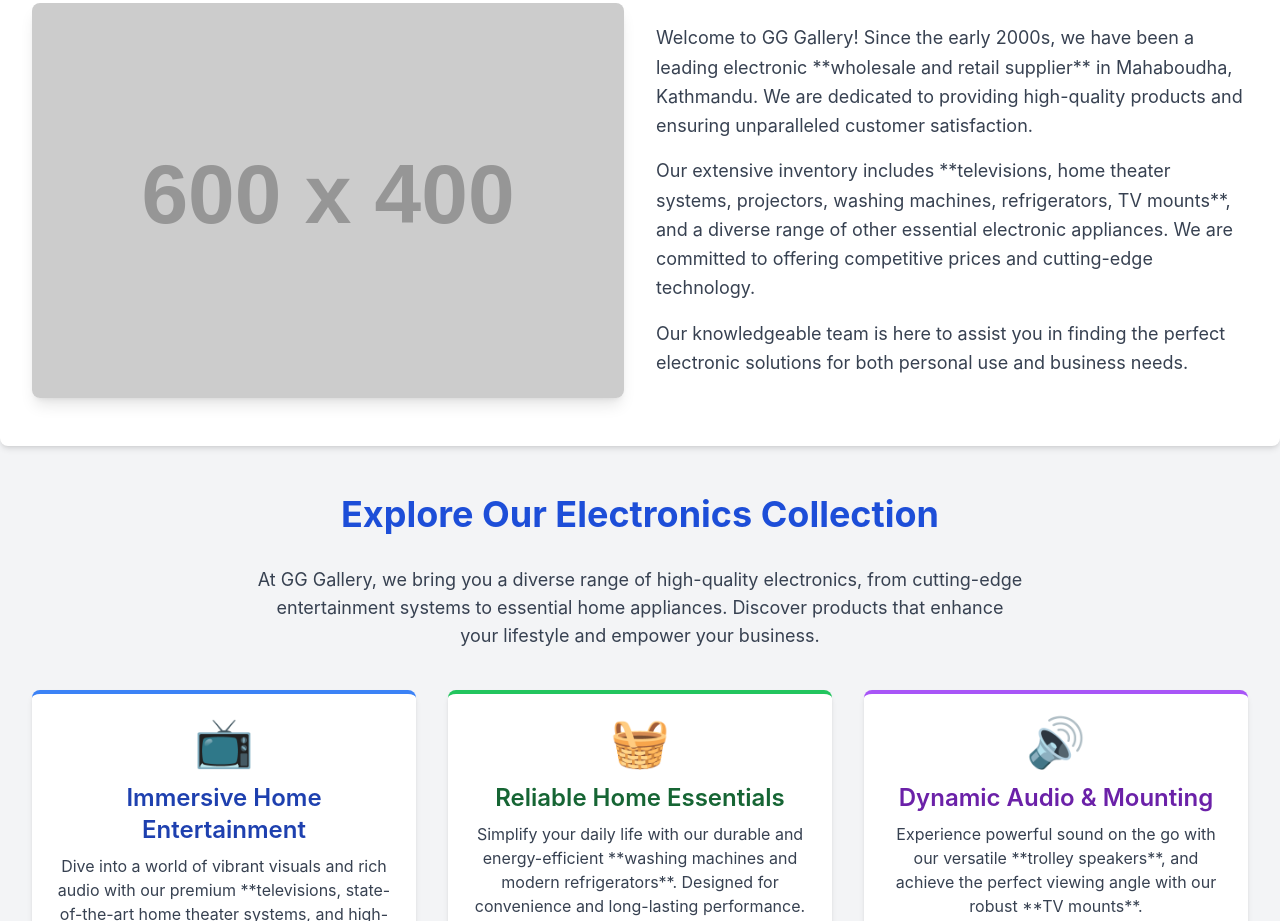
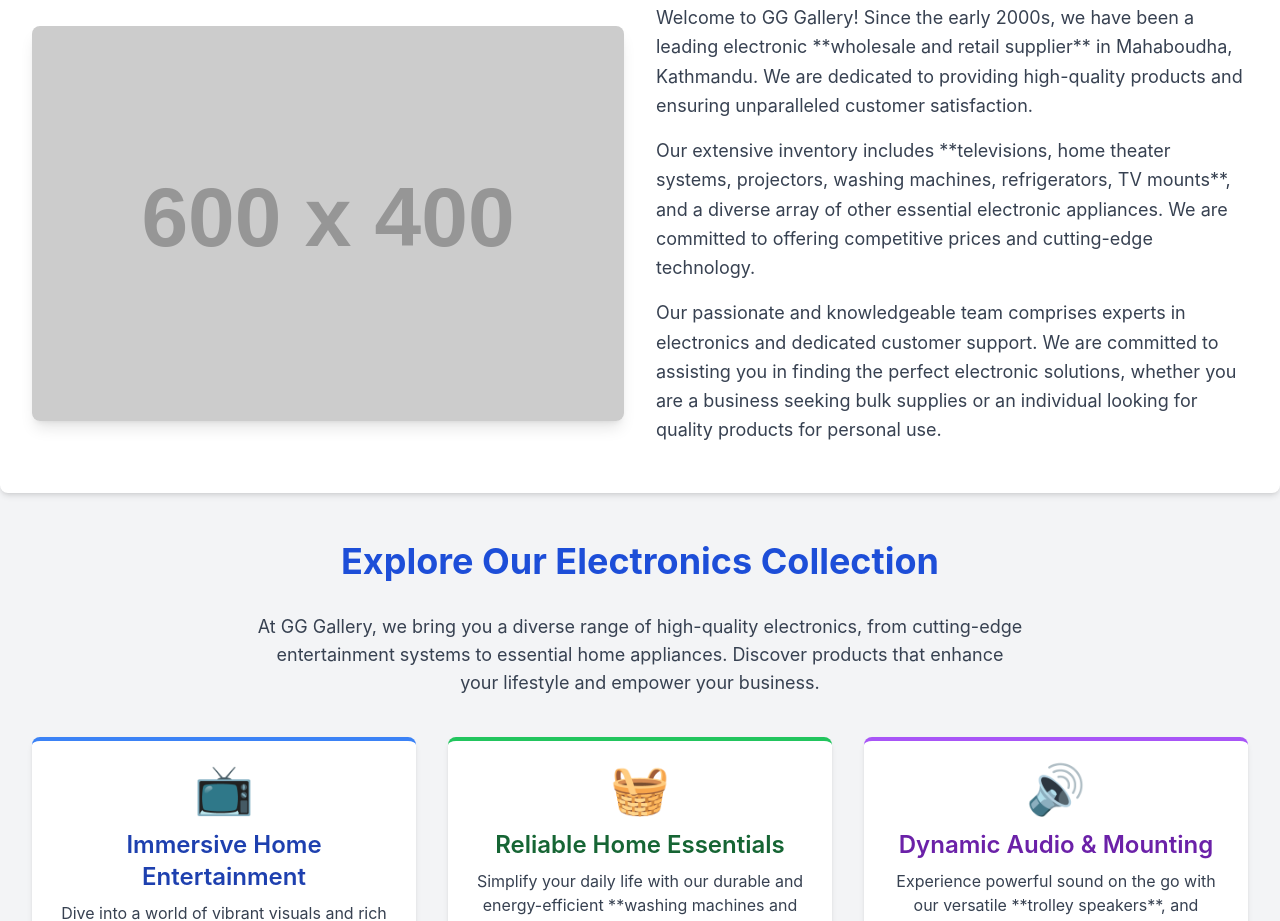
Before and after one commit to gaurav-giri7/gg.gallery.github.io, a plain HTML site: page index.html in a window 1280 px wide. Shown: the part 645-1566 px from the top of the page. Drawn offline with nearby package versions, Linux system fonts and the light colour scheme; placeholder pictures from the web are drawn by us.

Commit message:
index.html

```diff
--- a/index.html
+++ b/index.html
@@ -34,9 +34,9 @@
     <!-- Header Section: Navigation Bar -->
     <header class="bg-blue-800 text-white p-4 shadow-lg">
         <nav class="container mx-auto flex flex-col sm:flex-row justify-between items-center">
-            <!-- Logo added here -->
+            <!-- Logo updated with the full filename -->
             <a href="#" class="rounded-lg p-2 hover:bg-blue-700 transition-colors mb-2 sm:mb-0">
-                <img src="Gemini_Generated_Image_91tutn91tutn91tu.png" alt="GG Gallery Logo" class="h-12 sm:h-16 w-auto object-contain">
+                <img src="Gemini_Generated_Image_91tutn91tutn91tu.png-0f1bbe28-f415-468e-8e77-a4910d946836" alt="GG Gallery Logo" class="h-12 sm:h-16 w-auto object-contain">
             </a>
             <ul class="flex space-x-4">
                 <li><a href="#" class="hover:text-blue-200 transition-colors rounded-md p-2 hover:bg-blue-700">Home</a></li>
@@ -77,10 +77,10 @@
                         Welcome to GG Gallery! Since the early 2000s, we have been a leading electronic **wholesale and retail supplier** in Mahaboudha, Kathmandu. We are dedicated to providing high-quality products and ensuring unparalleled customer satisfaction.
                     </p>
                     <p class="mb-4">
-                        Our extensive inventory includes **televisions, home theater systems, projectors, washing machines, refrigerators, TV mounts**, and a diverse range of other essential electronic appliances. We are committed to offering competitive prices and cutting-edge technology.
+                        Our extensive inventory includes **televisions, home theater systems, projectors, washing machines, refrigerators, TV mounts**, and a diverse array of other essential electronic appliances. We are committed to offering competitive prices and cutting-edge technology.
                     </p>
                     <p>
-                        Our knowledgeable team is here to assist you in finding the perfect electronic solutions for both personal use and business needs.
+                        Our passionate and knowledgeable team comprises experts in electronics and dedicated customer support. We are committed to assisting you in finding the perfect electronic solutions, whether you are a business seeking bulk supplies or an individual looking for quality products for personal use.
                     </p>
                 </div>
             </div>
```
